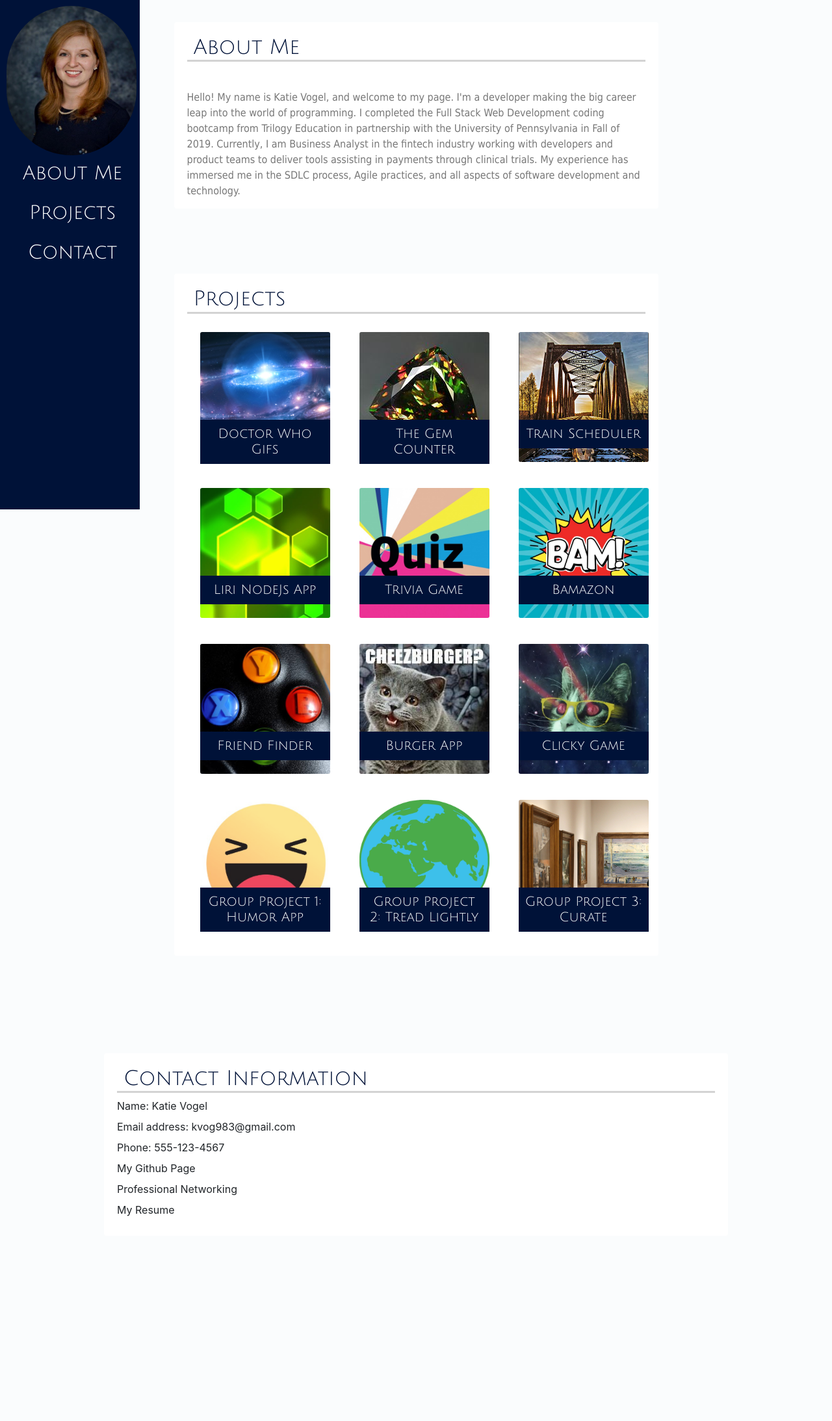
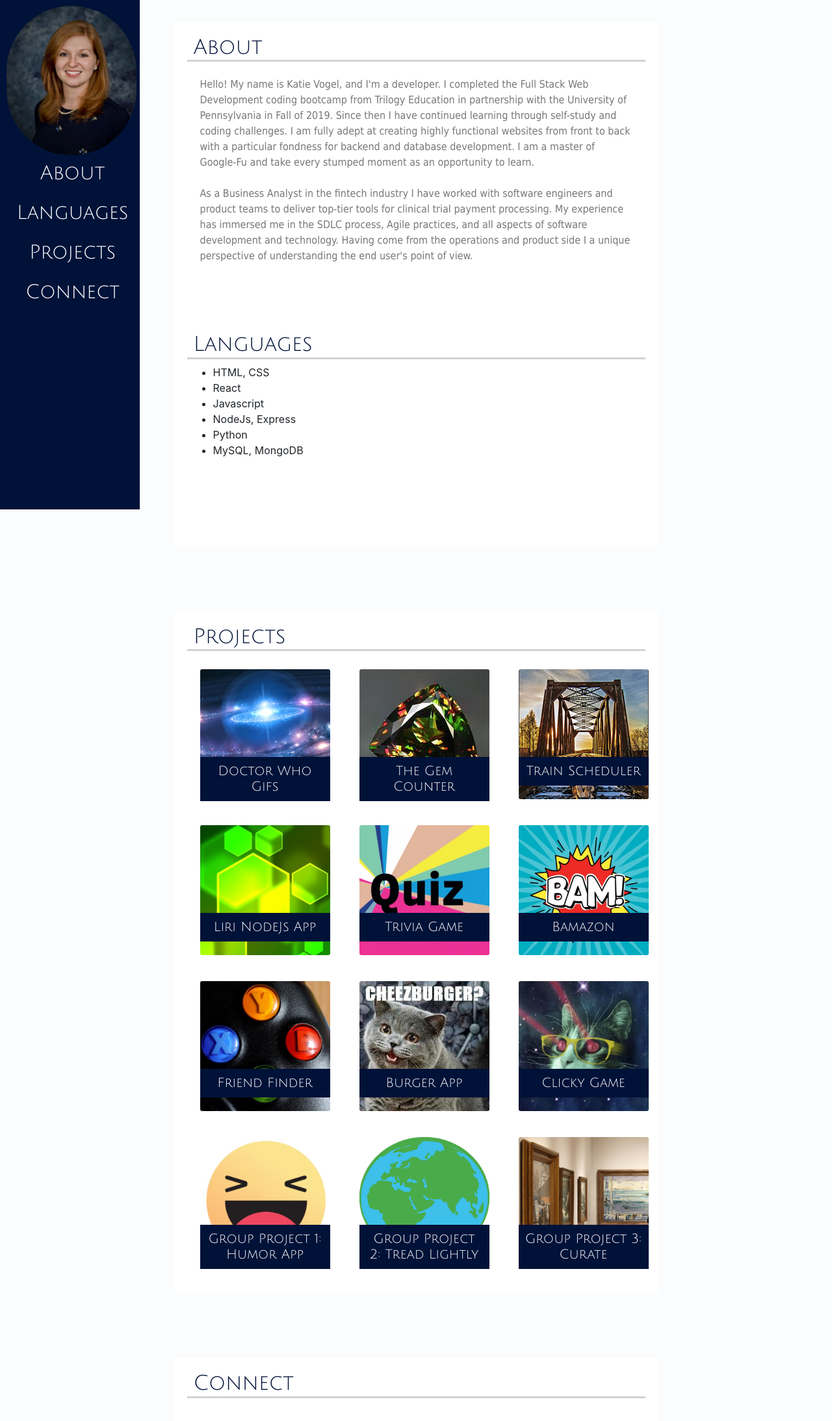
Before and after one commit to katievogel/Bootstrap-Portfolio, a plain HTML site: page index.html in a window 1280 px wide. Shown: the part 16-2203 px from the top of the page at 65% size. Before the commit the page ends 1968 px from the top, so only its background shows below. Drawn offline with nearby package versions, Linux system fonts and the light colour scheme.

Commit message:
connect icons, links rearranged, content rearranged

```diff
--- a/index.html
+++ b/index.html
@@ -8,14 +8,16 @@
     integrity="sha384-ggOyR0iXCbMQv3Xipma34MD+dH/1fQ784/j6cY/iJTQUOhcWr7x9JvoRxT2MZw1T" crossorigin="anonymous">
   <link rel="stylesheet" type="text/css" href="Assets/CSS/style.css">
   <link href="https://fonts.googleapis.com/css?family=Julius+Sans+One&display=swap" rel="stylesheet">
+  <script src="https://kit.fontawesome.com/f5f3673cb3.js" crossorigin="anonymous"></script>
 </head>
-
 <body>
+  <div class="wrapper">
     <div class="sidenav">
       <img class="me" style="float:left" height=230 width=200 src="Assets/Images/IMG_2296.JPG" alt="Katie Vogel">
-        <a href="#about_section">About Me</a>
+      <a href="#about_section">About</a>
+      <a href="#lang_section">Languages</a>
       <a href="#projects_section">Projects</a>
-        <a href="#contact_section">Contact</a>
+      <a href="#connect_section">Connect</a>
     </div>
     <!--<nav class="navbar navbar-expand navbar-dark bg-dark">
     <a class="navbar-brand">Katie Vogel</a>
@@ -37,24 +39,50 @@
       </ul>
     </div>
   </nav>-->
-  <div class="wrapper">
-    <div class="card" id="about_section">
+    <div class="card">
       <div class="card-body">
-        <h1 class="section">About Me</h1>
-      </div>
+        <h1 id="about_section" class="section">About</h1>
         <div class="row">
           <div class="col-md-12">
-          <p>
-            Hello! My name is Katie Vogel, and welcome to my page. I'm a developer making the big career leap into the world of programming. I completed the Full Stack Web Development coding bootcamp from Trilogy Education in partnership with the University of Pennsylvania in Fall of 2019. Currently, I am Business Analyst in the fintech industry working with developers and product teams to deliver tools assisting in payments through clinical trials. My experience has immersed me in the SDLC process, Agile practices, and all aspects of software development and technology.
+            <p class="my_text">
+              Hello! My name is Katie Vogel, and I'm a developer. I completed the Full Stack Web Development coding
+              bootcamp from Trilogy Education in partnership with the University of Pennsylvania in Fall of 2019. Since
+              then I have continued learning through self-study and coding challenges. I am fully adept at creating
+              highly functional websites from front to back with a particular fondness for backend and database
+              development. I am a master of Google-Fu and take every stumped moment as an opportunity to learn.
+              <br>
+              <br>
+              As a Business Analyst in the
+              fintech industry I have worked with software engineers and product teams to deliver top-tier tools for
+              clinical trial payment processing. My experience has immersed me in the SDLC process, Agile practices, and
+              all aspects of
+              software development and technology. Having come from the operations and product side I a unique
+              perspective of understanding the end user's point of view.
             </p>
           </div>
         </div>
       </div>
+      <div class="card">
+        <div class="card-body">
+          <h1 id="lang_section" class="section">Languages</h1>
+          <div class="row">
+            <div class="col-md-12">
+              <ul class="my_text">
+                <li>HTML, CSS</li>
+                <li>React</li>
+                <li>Javascript</li>
+                <li>NodeJs, Express</li>
+                <li>Python</li>
+                <li>MySQL, MongoDB</li>
+                </li>
             </div>
-  <div class="wrapper">
-      <div class="card" id="projects_section">
+          </div>
+        </div>
+      </div>
+    </div>
+    <div class="card">
       <div class="card-body">
-              <h1 class="section">Projects</h1>
+        <h1 id="projects_section" class="section">Projects</h1>
         <div class="row">
           <div class="col-md-4">
             <img height=200 width=200 src="Assets/Images/space.jpg" class="card-img" alt="Space">
@@ -67,15 +95,13 @@
 
           <div class="col-md-4">
             <img height=200 width=200 src="Assets/Images/gem holder.jpg" class="card-img" alt="gem">
-                      <div class="card-img-overlay"><a href="https://katievogel.github.io/Unit-4-Game/"
-                              target="_blank">
+            <div class="card-img-overlay"><a href="https://katievogel.github.io/Unit-4-Game/" target="_blank">
                 <h5 class="card-title">The Gem Counter</h5>
               </a>
             </div>
           </div>
           <div class="col-md-4">
-                      <img height=200 width=200 src="Assets/Images/train bridge.jpg" class="card-img"
-                          alt="train-bridge">
+            <img height=200 width=200 src="Assets/Images/train bridge.jpg" class="card-img" alt="train-bridge">
             <div class="card-img-overlay"><a href="https://katievogel.github.io/TrainTime/" target="_blank">
                 <h5 class="card-title">Train Scheduler</h5>
               </a>
@@ -87,21 +113,24 @@
             <img height=200 width=200 src="Assets/Images/hexagons.png" class="card-img" alt="Liri Node App">
             <div class="card-img-overlay">
               <a href="https://github.com/katievogel/Liri-node-app" target="_blank">
-                          <h5 class="card-title">Liri NodeJs App</h5></a>
+                <h5 class="card-title">Liri NodeJs App</h5>
+              </a>
             </div>
           </div>
           <div class="col-md-4">
             <img height=200 width=200 src="Assets/Images/quiz.jpg" class="card-img" alt="Trivia Game">
             <div class="card-img-overlay">
               <a href="https://katievogel.github.io/TriviaGame/" target="_blank">
-                          <h5 class="card-title">Trivia Game</h5></a>
+                <h5 class="card-title">Trivia Game</h5>
+              </a>
             </div>
           </div>
           <div class="col-md-4">
             <img height=200 width=200 src="Assets/Images/bam.jpg" class="card-img" alt="Bamazon">
             <div class="card-img-overlay">
               <a href="https://github.com/katievogel/Bamazon" target="_blank">
-                          <h5 class="card-title">Bamazon</h5></a>
+                <h5 class="card-title">Bamazon</h5>
+              </a>
             </div>
           </div>
         </div>
@@ -110,22 +139,24 @@
             <img height=200 width=200 src="Assets/Images/buttons.png" class="card-img" alt="Friend Finder">
             <div class="card-img-overlay">
               <a href="https://safe-lake-87688.herokuapp.com/survey" target="_blank">
-                          <h5 class="card-title">Friend Finder</h5></a>
+                <h5 class="card-title">Friend Finder</h5>
+              </a>
             </div>
           </div>
           <div class="col-md-4">
-                      <img height=200 width=200 src="Assets/Images/cheeseburger.png" class="card-img"
-                          alt="Burger App">
+            <img height=200 width=200 src="Assets/Images/cheeseburger.png" class="card-img" alt="Burger App">
             <div class="card-img-overlay">
               <a href="https://desolate-reaches-75828.herokuapp.com/" target="_blank">
-                          <h5 class="card-title">Burger App</h5></a>
+                <h5 class="card-title">Burger App</h5>
+              </a>
             </div>
           </div>
           <div class="col-md-4">
             <img height=200 width=200 src="Assets/Images/lasercat.png" class="card-img" alt="Clicky Game">
             <div class="card-img-overlay">
               <a href="https://pacific-plains-35542.herokuapp.com/" target="_blank">
-                          <h5 class="card-title">Clicky Game</h5></a>
+                <h5 class="card-title">Clicky Game</h5>
+              </a>
             </div>
           </div>
         </div>
@@ -134,55 +165,44 @@
             <img height=200 width=200 src="Assets/Images/laugh.png" class="card-img" alt="Humor App">
             <div class="card-img-overlay">
               <a href="https://r-t-3.github.io/Project1/" target="_blank">
-                          <h5 class="card-title">Group Project 1: Humor App</h5></a>
+                <h5 class="card-title">Group Project 1: Humor App</h5>
+              </a>
             </div>
           </div>
           <div class="col-md-4">
             <img height=200 width=200 src="Assets/Images/earth.jpg" class="card-img" alt="Tread Lightly">
             <div class="card-img-overlay">
               <a href="https://goog-enheim.herokuapp.com/" target="_blank">
-                          <h5 class="card-title">Group Project 2: Tread Lightly</h5></a>
+                <h5 class="card-title">Group Project 2: Tread Lightly</h5>
+              </a>
             </div>
           </div>
           <div class="col-md-4">
             <img height=200 width=200 src="Assets/Images/gallery.png" class="card-img" alt="Curate">
             <div class="card-img-overlay">
               <a href="https://goog-enheim.herokuapp.com/" target="_blank">
-                          <h5 class="card-title">Group Project 3: Curate</h5></a>
+                <h5 class="card-title">Group Project 3: Curate</h5>
+              </a>
             </div>
           </div>
         </div>
       </div>
     </div>
+    <div class="card" id="connect_section">
+      <div class="card-body">
+        <h1 class="section">Connect</h1>
+        <div class="connect email">
+          <a href="mailto:kvog983@gmail.com"><i class="fas fa-envelope-square"></i></a>
         </div>
-  <div class="contact-wrapper">
-      <div class="card" id="contact_section">
-          <div class="card-body">
-              <h1 class="section">Contact Information</h1>
-                  <div class="name">
-                      <label for="name">Name: Katie Vogel</label>
+        <div class="connect github">
+          <a href="https://github.com/katievogel" target="_blank"><i class="fab fa-github-square"></i></a>
         </div>
-                      <div class="email">
-                          <label for="email-address1">Email address: kvog983@gmail.com</label>
-                      </div>
-                      <div class="phone">
-                        <label for="exampleFormControlTextarea1">Phone: 555-123-4567</label>
-                      </div>
-                      <div class="github">
-                          <label for="exampleFormControlTextarea1">My Github Page</label>
-                          <a href="https://github.com/katievogel" target="_blank">Projects Updated Frequently</a>
-                      </div>
-                      <div class="linked-in">
-                          <label for="exampleFormControlTextarea1">Professional Networking</label>
-                          <a href="https://www.linkedin.com/in/kvogel/" target="_blank">Connect with me on LinkedIn</a>
-                      </div>
-                      <div class="resume">
-                          <label for="exampleFormControlTextarea1">My Resume</label>
-                          <a href="Assets/Katie Vogel_Resume_June2019.pdf" target="_blank">Resume as of June 2019</a>
+        <div class="connect linked-in">
+          <a href="https://www.linkedin.com/in/kvogel/" target="_blank"><i class="fab fa-linkedin"></i></a>
         </div>
       </div>
     </div>
-
+  </div>
   </div>
 </body>
 
```
Lines whose indentation alone changed are shown as unchanged.
